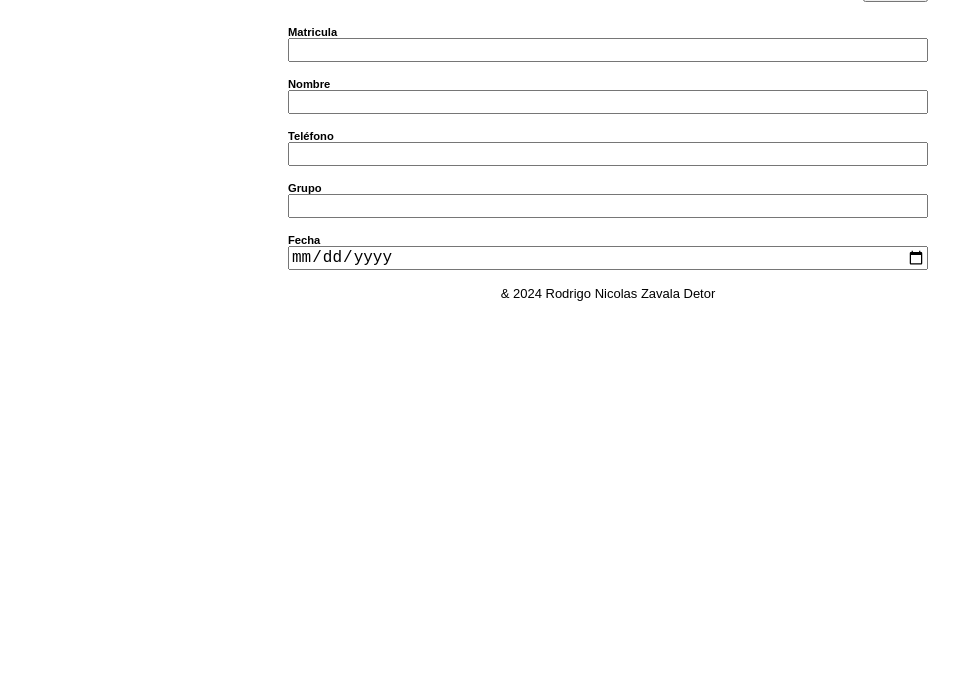
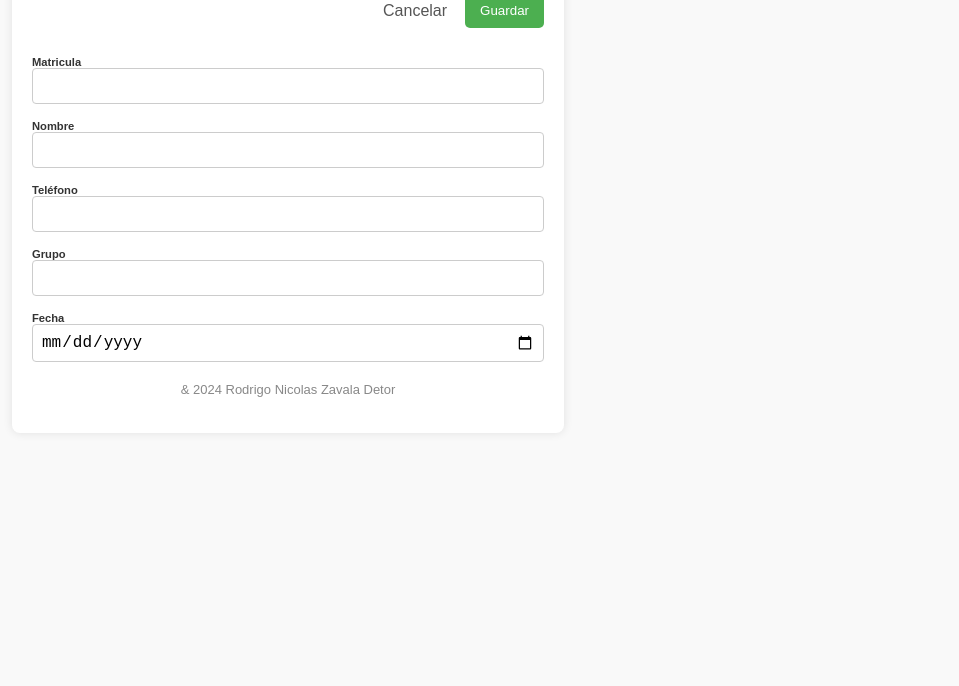
Before and after one commit to RodrNicDe/RodrNicDe.github.io, a plain HTML site: page alumnoNuevo.html in a window 1280 px wide. Shown: the part 114-800 px from the top of the page, without its empty margins (32-991 px from the left). Drawn offline with Linux system fonts and the light colour scheme; no server answers.

Commit message:
Update alumnoNuevo.html

```diff
--- a/alumnoNuevo.html
+++ b/alumnoNuevo.html
@@ -25,6 +25,81 @@
   <link rel="stylesheet"
     href="css/estilos.css">
 </head>
+  <style>
+    body {
+  font-family: 'Arial', sans-serif;
+  background-color: #f9f9f9;
+  margin: 0;
+  padding: 0;
+  height: 100vh;
+}
+
+form {
+  width: 80%;
+  max-width: 600px;
+  background-color: #ffffff;
+  padding: 20px;
+  border-radius: 8px;
+  box-shadow: 0 0 10px rgba(0, 0, 0, 0.1);
+  margin: auto;
+}
+
+h1 {
+  color: #333333;
+  text-align: center;
+}
+
+header {
+  margin-bottom: 20px;
+}
+
+.herramientas {
+  display: flex;
+  justify-content: flex-end;
+  align-items: center;
+}
+
+a {
+  text-decoration: none;
+  color: #555555;
+  margin-right: 10px;
+}
+
+button {
+  background-color: #4CAF50;
+  color: #ffffff;
+  border: none;
+  padding: 10px 15px;
+  border-radius: 5px;
+  cursor: pointer;
+}
+
+button:hover {
+  background-color: #45a049;
+}
+
+label {
+  display: block;
+  margin-bottom: 8px;
+  color: #333333;
+}
+
+input {
+  width: calc(100% - 16px);
+  padding: 8px;
+  margin-bottom: 10px;
+  box-sizing: border-box;
+  border: 1px solid #cccccc;
+  border-radius: 4px;
+}
+
+mi-footer {
+  margin-top: 20px;
+  text-align: center;
+  color: #888888;
+}
+
+  </style>
 <body>
   <form name="forma">
     <mi-nav></mi-nav>
```
